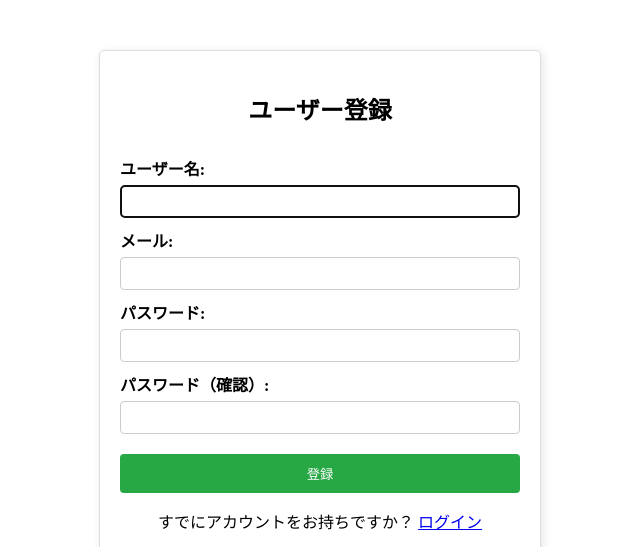
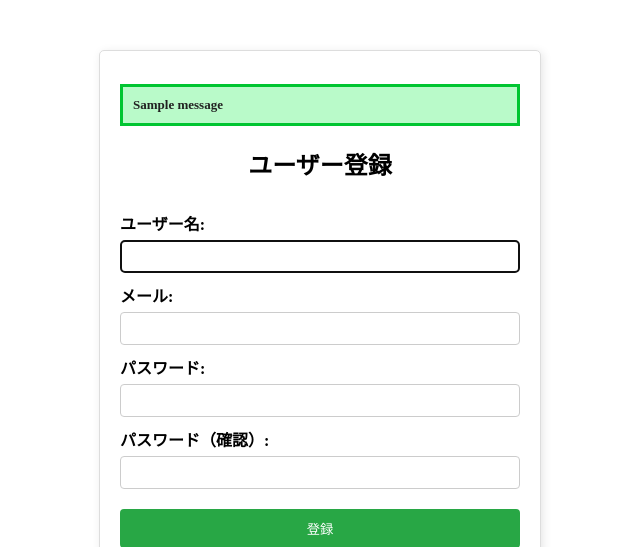
Before and after one commit to ITL-Hassan/ITL-Django, a Django app: page /my_app/accounts/signup/ in a window 1280 px wide. Shown: the top 547 px of the page, without its empty margins (320-960 px from the left). Run offline with Django 5.2, Linux system fonts and the light colour scheme; one stand-in notice (Sample message) is shown.

Commit message:
#2-9 画面上にメッセージを表示

```diff
--- a/my_app/static/my_app/css/style.css
+++ b/my_app/static/my_app/css/style.css
@@ -1,3 +1,19 @@
+.messages {
+  color: #222;
+  padding: 10px;
+  font-weight: bold;
+  font-size: 13px;
+
+  &.success {
+    border: 3px solid #00c531;
+    background-color: #b9fac9;
+  }
+  &.error {
+    border: 3px solid #c42a2a;
+    background-color: #ffcfcf;
+  }
+}
+
 /* index */
 #index {
   th, td {
--- a/my_app/templates/base.html
+++ b/my_app/templates/base.html
@@ -10,6 +10,13 @@
 </head>
 
 <body id="{% block page %}{% endblock %}"> <!-- ※2 -->
+  <!-- メッセージ表示 -->
+  {% if messages %}
+    {% for message in messages %}
+      <p class="messages {{ message.tags }}">{{ message }}</p>
+    {% endfor %}
+  {% endif %}
+
   {% block content %} <!-- ※3 -->
   {% endblock %}
 </body>
--- a/my_app/views.py
+++ b/my_app/views.py
@@ -6,6 +6,7 @@ from django.contrib.auth.decorators import login_required
 from django.db.models import Q
 from .utils import getWeatherData
 from django.http import Http404
+from django.contrib import messages
 
 @login_required
 def index(request):
@@ -46,7 +47,11 @@ def create(request):
     }
     if form.is_valid():
       form.save()
+      obj = form.instance
+      messages.success(request, print(f'ID:{obj.pk} のデータを追加しました。'))
       return redirect(to='/my_app/index')
+
+    messages.error(request, 'データの追加に失敗しました。')
   else:
     data = {
       'title' : '入力ページ',
@@ -71,7 +76,11 @@ def update(request, num):
     data['form'] = form
     if form.is_valid():
       form.save()
+      obj = form.instance
+      messages.success(request, f'ID:{obj.pk} {obj.name} のデータを更新しました。')
       return redirect(to='/my_app/index')
+
+    messages.error(request, f'ID:{member_obj.pk} {member_obj.name} の更新に失敗しました。')
   else:
     data['form'] = AddMemberForm(instance=member_obj)
 
@@ -87,6 +96,7 @@ def delete(request, num):
     member_obj.image = None
     member_obj.save()
 
+    messages.success(request, f'ID:{member_obj.pk} {member_obj.name} の削除が完了しました。')
     return redirect(to='/my_app/index')
 
   data = {
```
